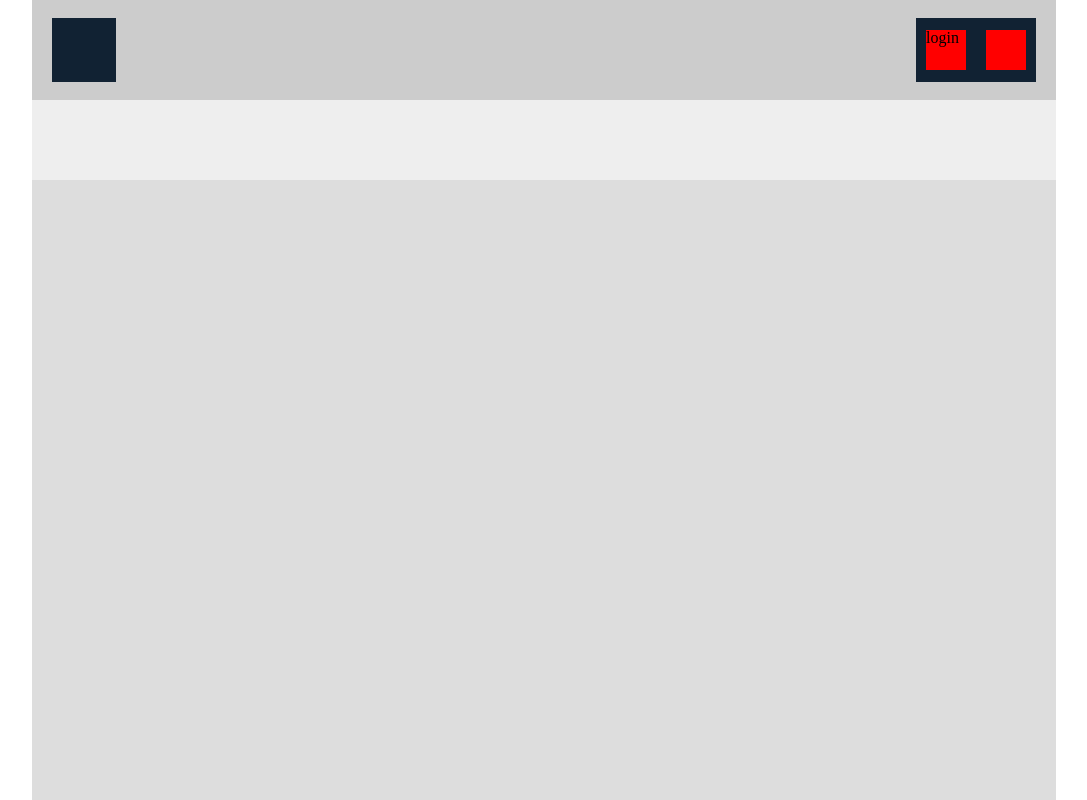
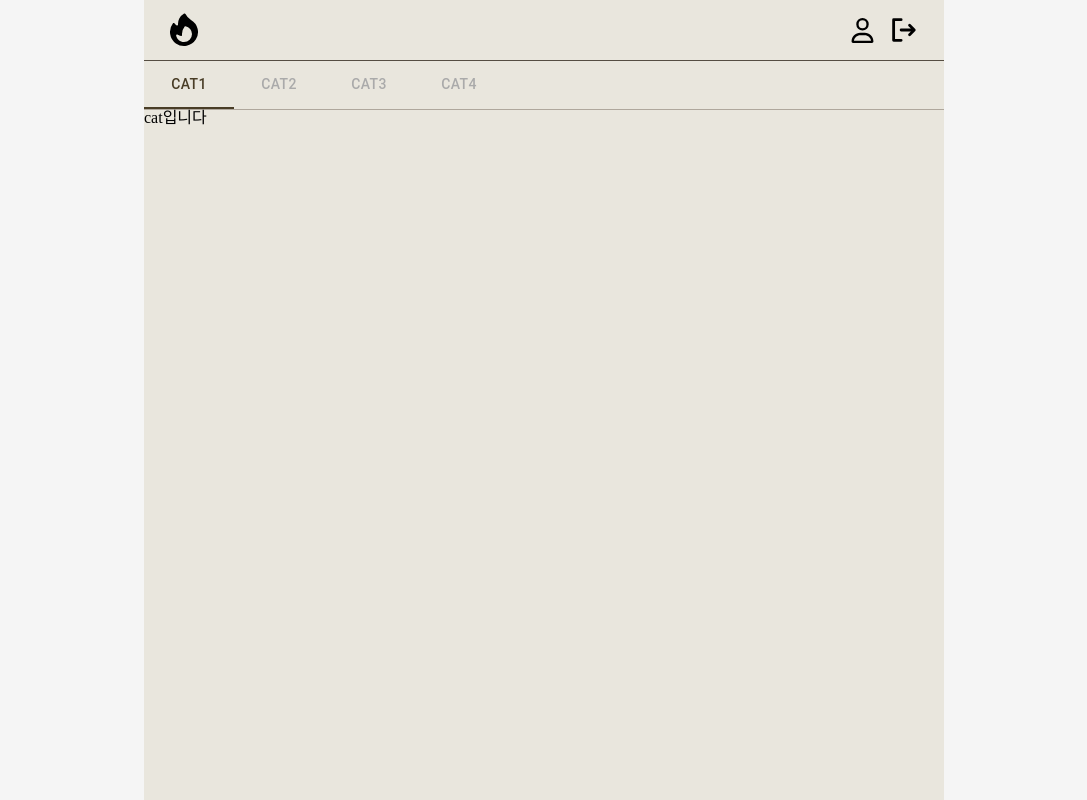
Before and after one commit to Y0un9Ki/semi_web_dev, a React (Create React App) app in the folder template/: page / in a window 1280 px wide. Shown: the whole page, without its empty margins (96-1183 px from the left). Built offline with nearby package versions, Linux system fonts and the light colour scheme.

Commit message:
ADD: main page tab inject

```diff
--- a/template/src/App.js
+++ b/template/src/App.js
@@ -1,21 +1,65 @@
 import React, { useState } from "react";
 import { useNavigate } from "react-router-dom";
 import styled from "styled-components";
+import { PiSignOutBold } from "react-icons/pi";
+import { FaRegUser } from "react-icons/fa6";
+import { HiMiniFire } from "react-icons/hi2";
+import { FaUser } from "react-icons/fa6";
+import Tabs from "@mui/material/Tabs";
+import Tab from "@mui/material/Tab";
+import { styled as muiStyled } from "@mui/material/styles";
+import Cat1 from "./Contents/Cat1";
+import Cat2 from "./Contents/Cat2";
+import Cat3 from "./Contents/Cat3";
+import Cat4 from "./Contents/Cat4";
 
 function App() {
+  const [value, setValue] = useState(0);
   const navigate = useNavigate();
+
+  const handleChange = (event, newValue) => {
+    setValue(newValue);
+  };
+
+  console.log(value);
 
   return (
     <Mainpage>
       <Container>
         <Header>
-          <Logo></Logo>
+          <HiMiniFire size={40} />
           <Auth>
-            <SignIn onClick={() => navigate("/signin")}>login</SignIn>
-            <SignOut></SignOut>
+            <FaRegUser
+              size={25}
+              style={{ cursor: "pointer" }}
+              onClick={() => navigate("/signin")}
+            />
+            <PiSignOutBold
+              size={30}
+              style={{ cursor: "pointer" }}
+              onClick={() => console.log("signout")}
+            />
           </Auth>
         </Header>
-        <Tapbar></Tapbar>
+        <Tapbar>
+          <StyleTabs
+            value={value}
+            onChange={handleChange}
+            variant="scrollable"
+            scrollButtons={false}
+            aria-label="scrollable prevent tabs example"
+            TabIndicatorProps={{ style: { backgroundColor: "#493d26" } }}
+          >
+            <StyleTab label="Cat1" />
+            <StyleTab label="Cat2" />
+            <StyleTab label="Cat3" />
+            <StyleTab label="Cat4" />
+          </StyleTabs>
+        </Tapbar>
+        {value === 0 && <Cat1 />}
+        {value === 1 && <Cat2 />}
+        {value === 2 && <Cat3 />}
+        {value === 3 && <Cat4 />}
       </Container>
     </Mainpage>
   );
@@ -26,12 +70,13 @@ export default App;
 const Mainpage = styled.div`
   display: flex;
   justify-content: center;
+  background-color: #f5f5f5;
 `;
 
 const Container = styled.div`
-  width: 1024px;
+  width: 800px;
   height: 100vh;
-  background-color: #ddd;
+  background-color: #e9e6dd;
 `;
 
 const Header = styled.div`
@@ -40,39 +85,33 @@ const Header = styled.div`
   align-items: center;
   padding-left: 20px;
   padding-right: 20px;
-  height: 100px;
-  background-color: #ccc;
-`;
-
-const Logo = styled.div`
-  width: 64px;
-  height: 64px;
-  background-color: #123;
+  height: 60px;
+  border-bottom: 1px solid #554d42;
 `;
 
 const Auth = styled.div`
   display: flex;
   justify-content: space-around;
   align-items: center;
-  width: 120px;
+  width: 80px;
   height: 64px;
-  background-color: #123;
-`;
-
-const SignIn = styled.div`
-  width: 40px;
-  height: 40px;
-  background-color: red;
-`;
-
-const SignOut = styled.div`
-  width: 40px;
-  height: 40px;
-  background-color: red;
 `;
 
 const Tapbar = styled.div`
   width: 100%;
-  height: 80px;
-  background-color: #eee;
+
+  border-bottom: 1px solid #afa79c;
 `;
+
+const StyleTabs = muiStyled(Tabs)(() => ({
+  color: "black",
+}));
+
+const StyleTab = muiStyled(Tab)(() => ({
+  color: "#aaa",
+  borderBottomColor: "#493d26",
+  "&.Mui-selected": {
+    color: "#493d26",
+    borderBottomColor: "#493d26",
+  },
+}));
--- a/template/src/Auth/SignIn.js
+++ b/template/src/Auth/SignIn.js
@@ -4,7 +4,6 @@ import { TextField, Button } from "@mui/material";
 import { styled as muiStyled } from "@mui/material/styles";
 import { useNavigate } from "react-router-dom";
 import { HiMiniFire } from "react-icons/hi2";
-import { AiOutlineHome } from "react-icons/ai";
 
 const SignIn = () => {
   const [inputValue, setInputValue] = useState({ userID: "", userPW: "" });
--- a/template/src/Auth/SignUp.js
+++ b/template/src/Auth/SignUp.js
@@ -68,7 +68,7 @@ const SignIn = () => {
           <SignInButton variant="contained" size="large">
             SIGNUP
           </SignInButton>
-          <SignUpButton onClick={() => navigate("/signup")}>
+          <SignUpButton onClick={() => navigate("/signin")}>
             SIGNIN
           </SignUpButton>
         </FormField>
--- /dev/null
+++ b/template/src/Contents/Cat1.js
@@ -0,0 +1,7 @@
+import React from "react";
+
+const Cat1 = () => {
+  return <div>cat입니다</div>;
+};
+
+export default Cat1;
--- /dev/null
+++ b/template/src/Contents/Cat2.js
@@ -0,0 +1,7 @@
+import React from "react";
+
+const Cat2 = () => {
+  return <div>cat입니다</div>;
+};
+
+export default Cat2;
--- /dev/null
+++ b/template/src/Contents/Cat3.js
@@ -0,0 +1,7 @@
+import React from "react";
+
+const Cat3 = () => {
+  return <div>cat3입니다</div>;
+};
+
+export default Cat3;
--- /dev/null
+++ b/template/src/Contents/Cat4.js
@@ -0,0 +1,7 @@
+import React from "react";
+
+const Cat4 = () => {
+  return <div>cat4입니다</div>;
+};
+
+export default Cat4;
```
Also changed, not shown: template/src/Contents/Vulnerable.js (deleted, +0 -7 lines).
